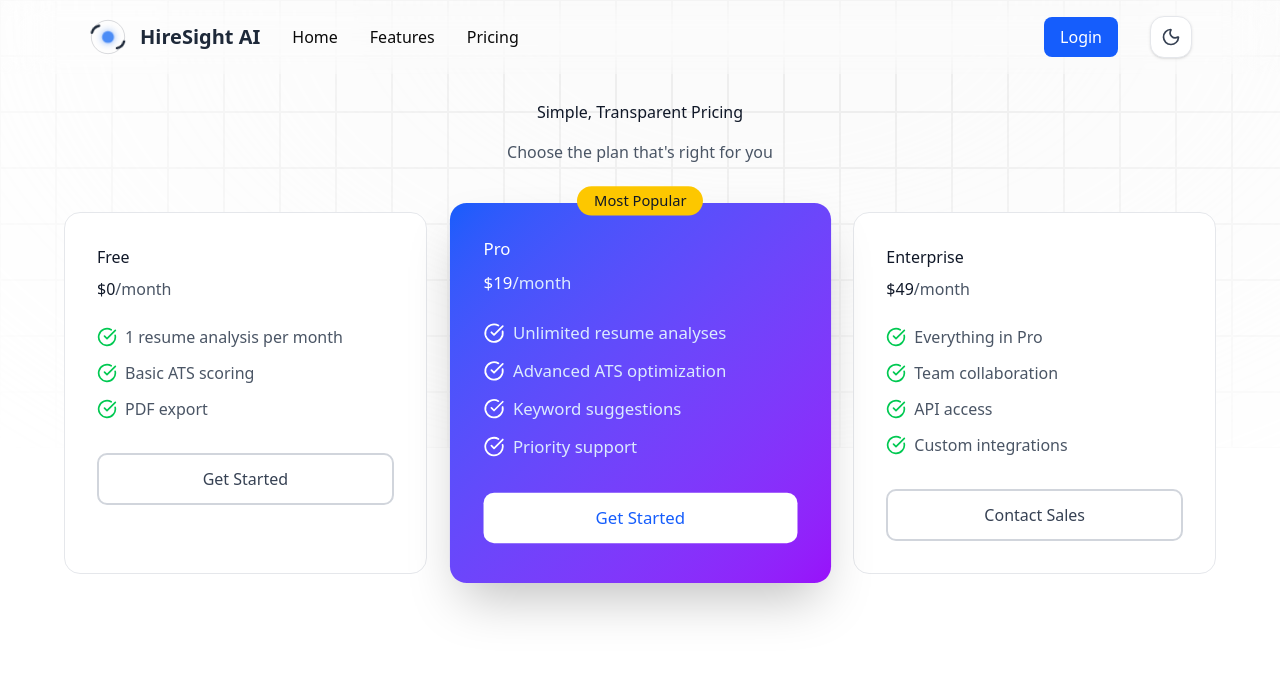
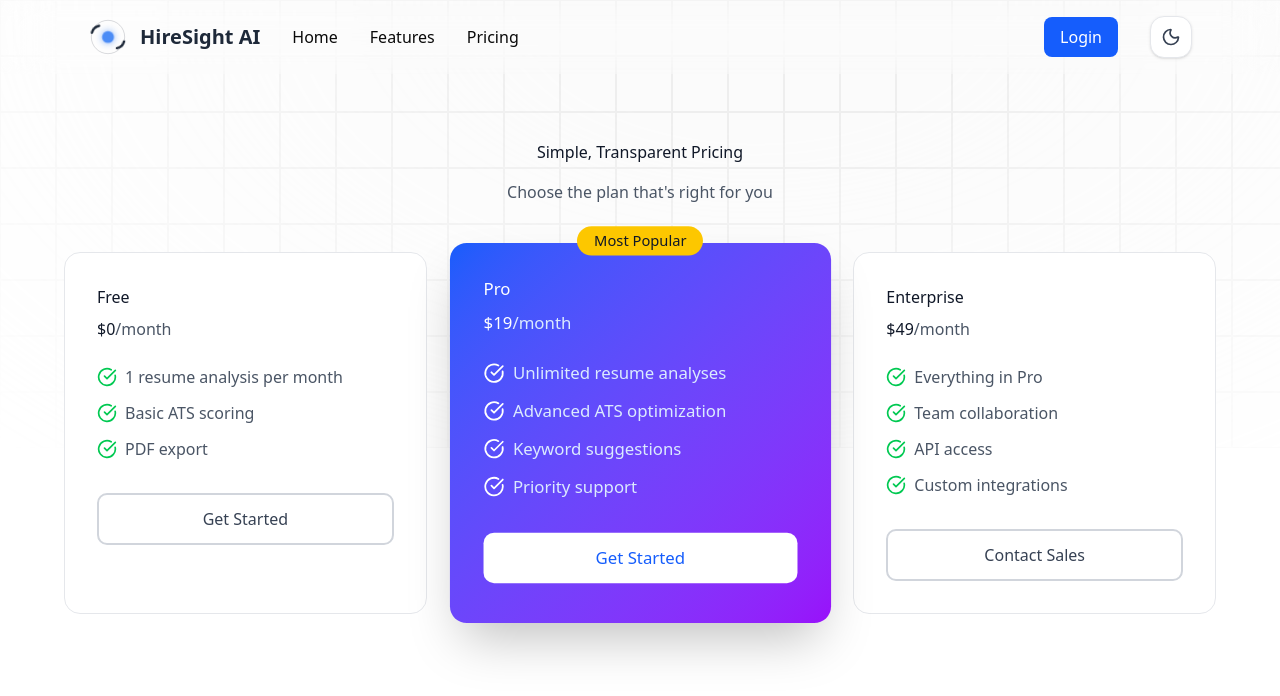
Before and after one commit to HarshMane2604/ai_powered_resume_analyzer, a Next.js app in the folder resume-analyzer-frontend/: page /pricing in a window 1280 px wide. Shown: the top 696 px of the page. Built offline with nearby package versions, Linux system fonts and the light colour scheme.

Commit message:
Pricing marging fix

```diff
--- a/resume-analyzer-frontend/src/components/pricingSection/PricingSection.tsx
+++ b/resume-analyzer-frontend/src/components/pricingSection/PricingSection.tsx
@@ -2,7 +2,7 @@ import React from 'react'
 import { CheckCircle } from 'lucide-react';
 const PricingSection = () => {
   return (
-    <section id="pricing" className="relative z-10 min-h-screen mt-5 container mx-auto px-4 py-20 ">
+    <section id="pricing" className="relative z-10 mt-15 container mx-auto px-4 py-20 ">
         <div className="text-center mb-12">
           <h2 className="text-gray-900 dark:text-white mb-4">
             Simple, Transparent Pricing
```
